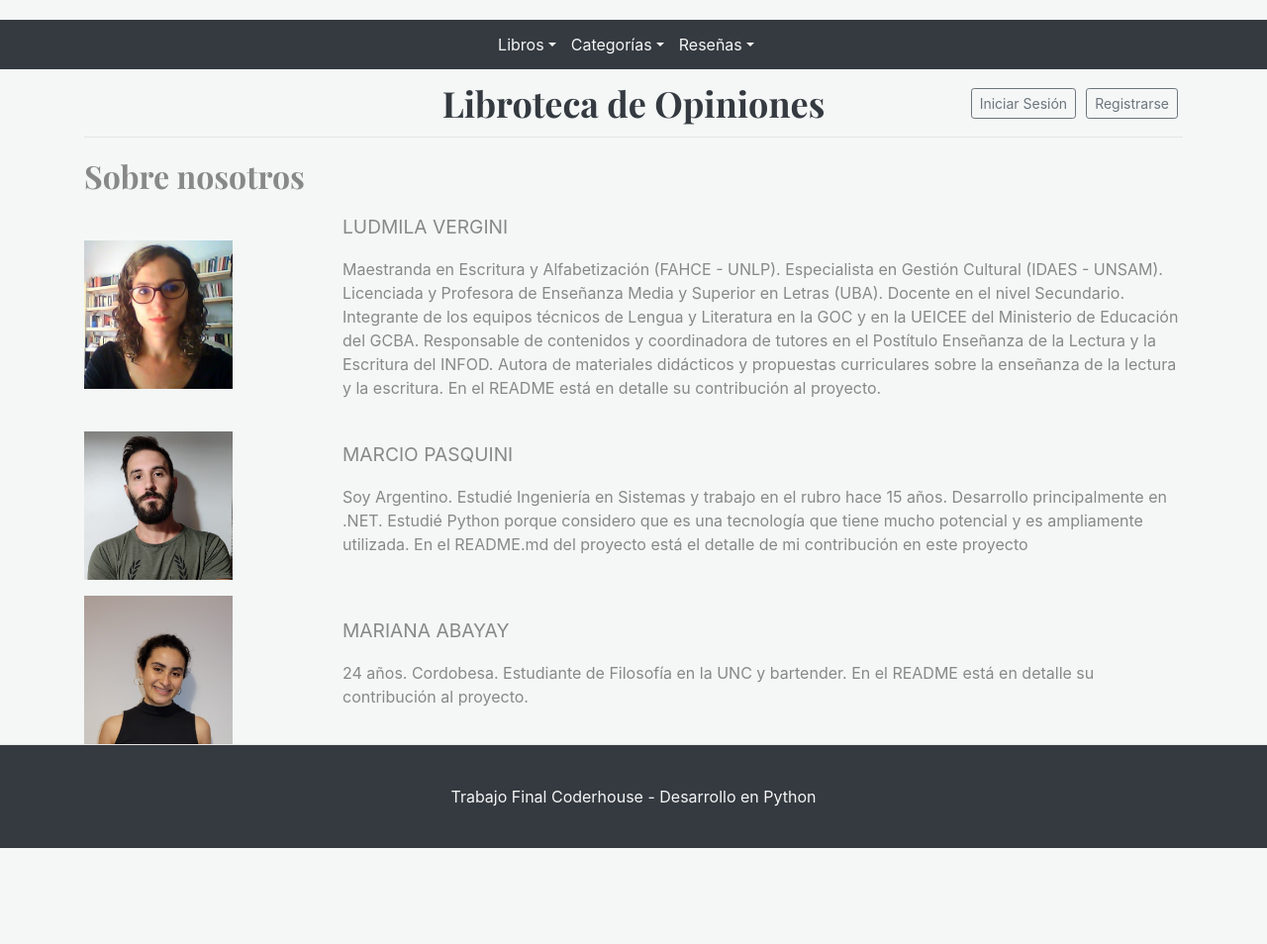
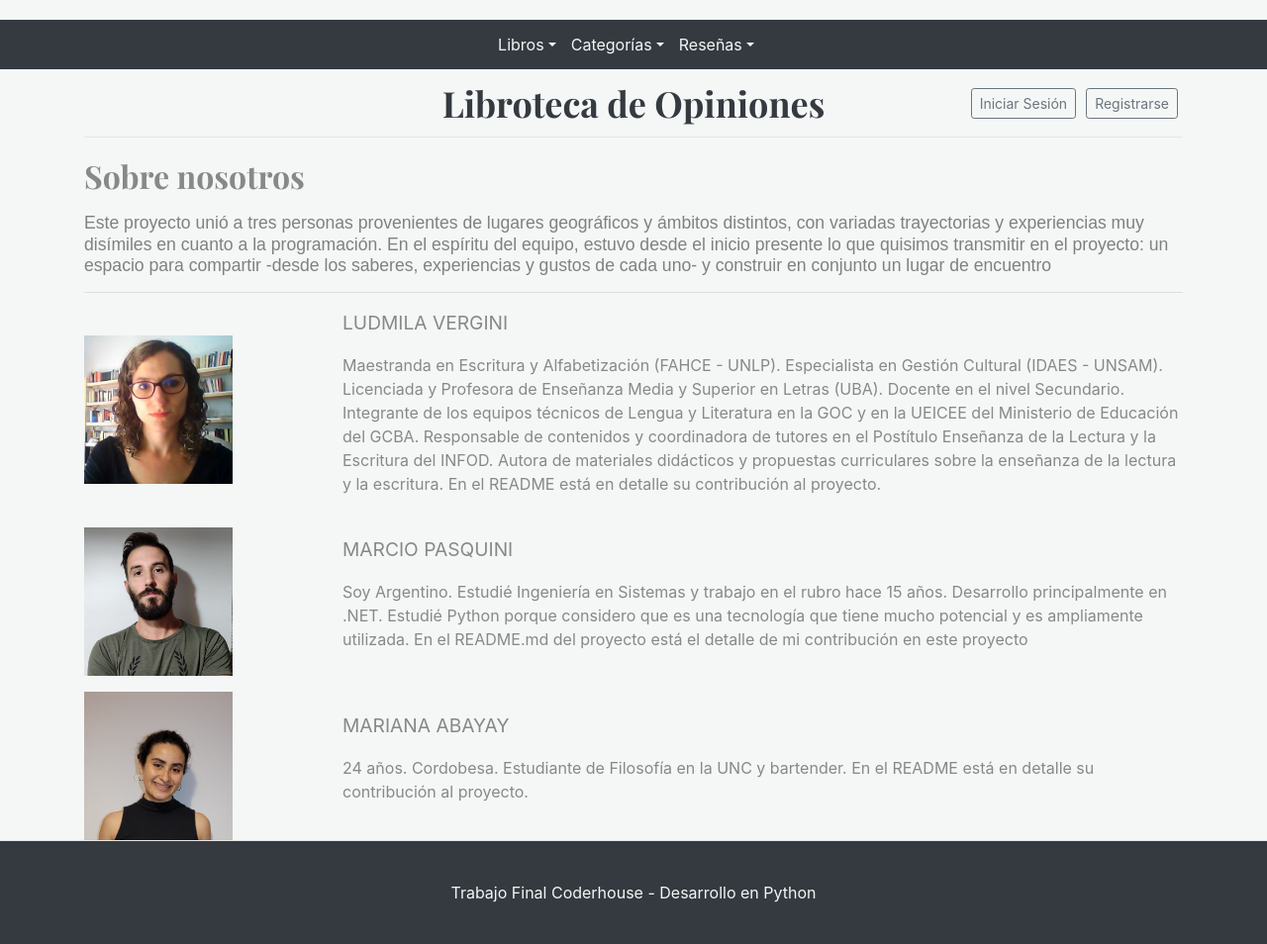
Before and after one commit to lvergini/ProyectoFinalAbayayPasquiniVergini, a Django app: page /about/ in a window 1280 px wide. Shown: the whole page at 99% size. Before the commit the page ends 857 px from the top, so only its background shows below. Run offline with Django 4.2, Linux system fonts and the light colour scheme; data comes from the database, SQL or seed files in the repository; some libraries are stand-ins or nearby versions.

Commit message:
Ultima modificación del about

```diff
--- a/ProyectoBlogReseñas/Blog/templates/Blog/about.html
+++ b/ProyectoBlogReseñas/Blog/templates/Blog/about.html
@@ -5,6 +5,17 @@
 {% block cuerpodelapagina %}
 
 <h2 class="sobreAU"> Sobre nosotros </h2>
+<style type="text/css">
+    h3 {
+        font-family: Arial, Helvetica, sans-serif;
+        color:grey;
+        font-size: 1.1rem;
+
+    }
+</style>
+
+<h3> Este proyecto unió a tres personas provenientes de lugares geográficos y ámbitos distintos, con variadas trayectorias y experiencias muy disímiles en cuanto a la programación. En el espíritu del equipo, estuvo desde el inicio presente lo que quisimos transmitir en el proyecto: un espacio para compartir -desde los saberes, experiencias y gustos de cada uno- y construir en conjunto un lugar de encuentro</h3>
+<hr>
 
 <div class="personas">
     <div class="imgPersona">
```
